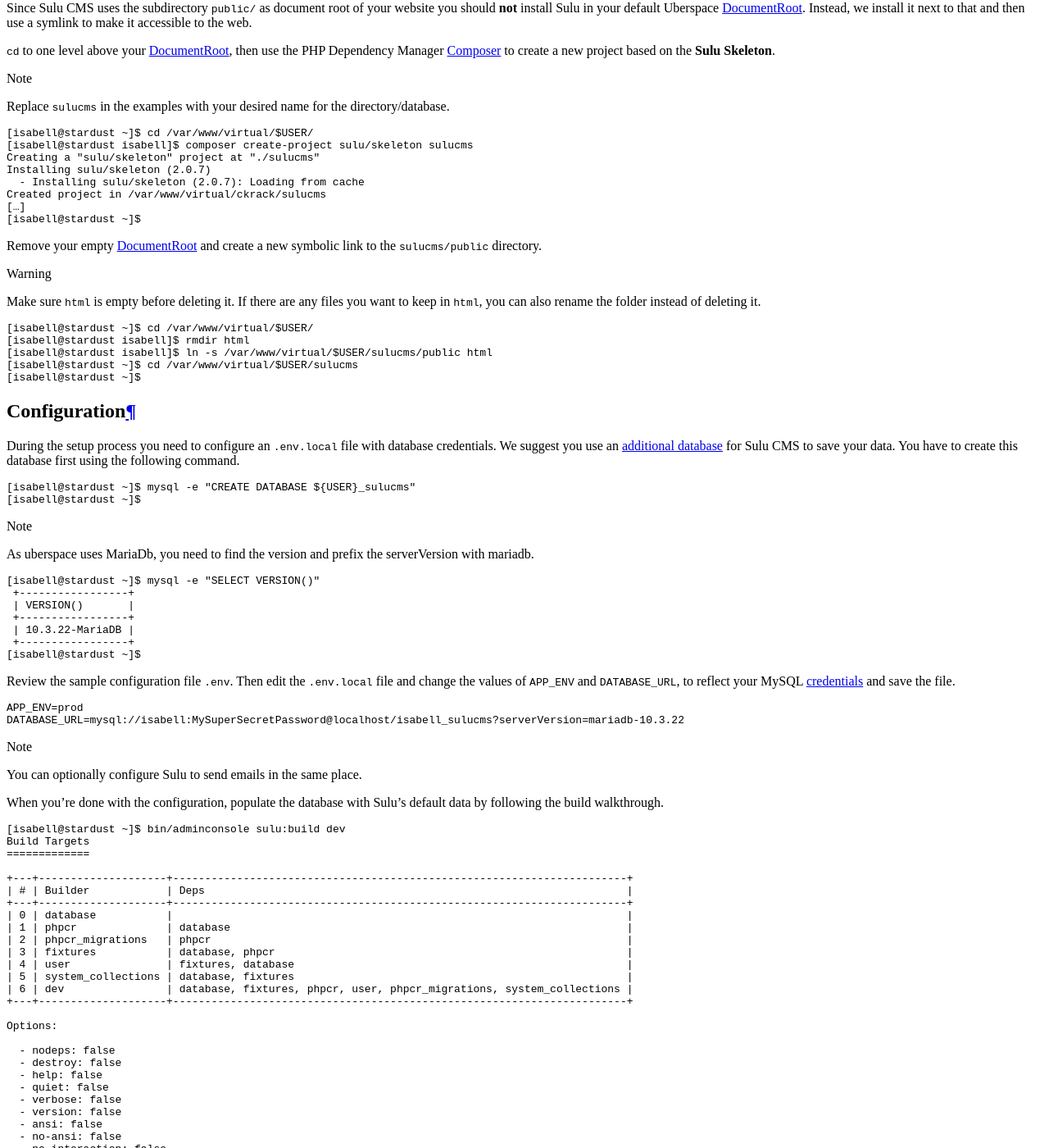
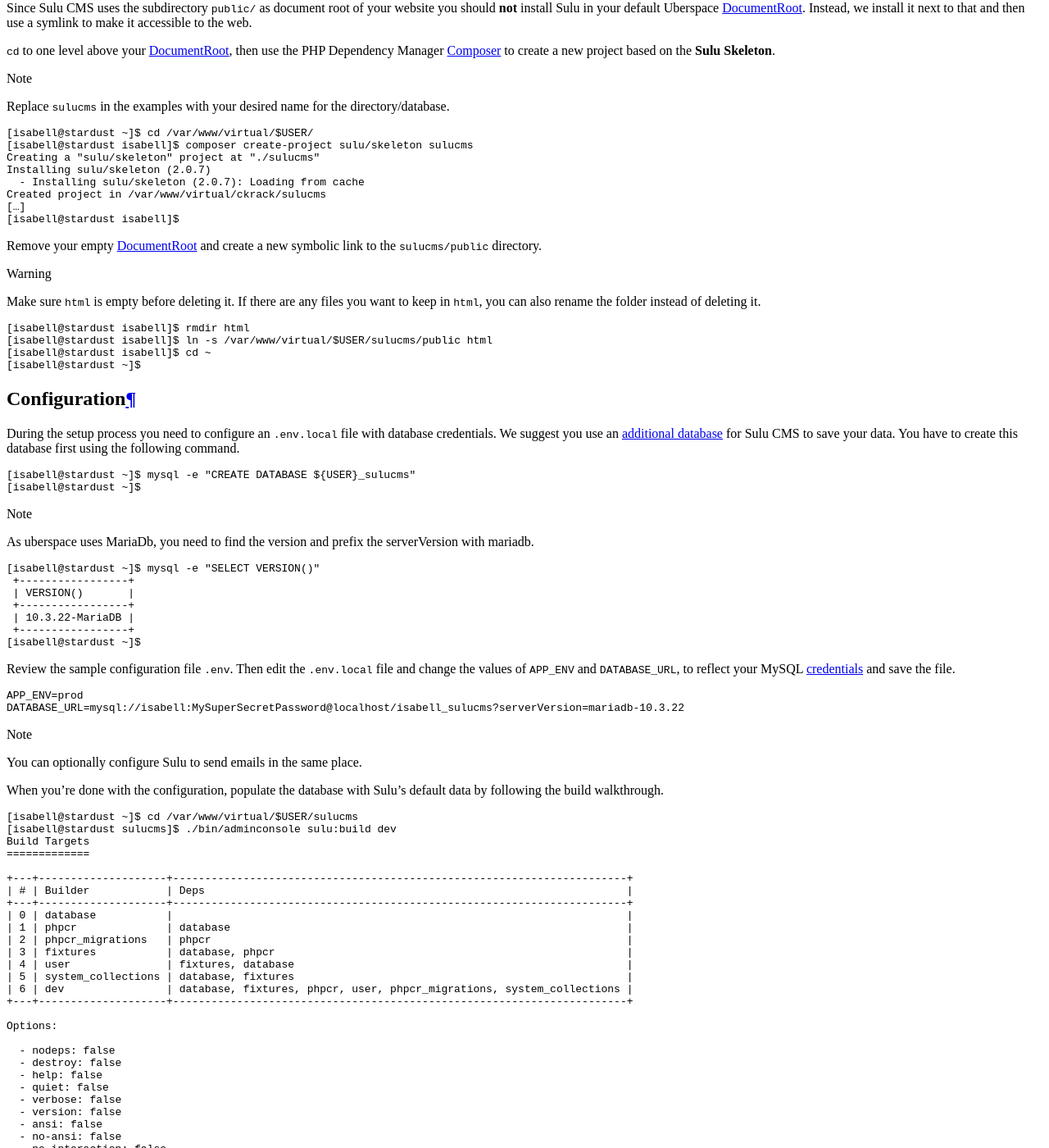
Before and after one commit to Uberspace/lab, a Sphinx documentation site: the page built from source/guide_sulu.rst, in a window 1280 px wide and 1400 px high, scrolled down 4179 px. Shown: the whole window at 82% size. Built offline with Sphinx 7.4.7 and the Read the Docs theme 2.0.0, drawn with Linux system fonts in a browser that asks for light colours.

Commit message:
[sulu] cleanup prompts and CWD handling

```diff
--- a/source/guide_sulu.rst
+++ b/source/guide_sulu.rst
@@ -68,7 +68,7 @@
    - Installing sulu/skeleton (2.0.7): Loading from cache
  Created project in /var/www/virtual/ckrack/sulucms
  […]
- [isabell@stardust ~]$
+ [isabell@stardust isabell]$
 
 Remove your empty :manual:`DocumentRoot <web-documentroot>` and create a new symbolic link to the ``sulucms/public`` directory.
 
@@ -77,10 +77,9 @@
 
 .. code-block:: console
 
- [isabell@stardust ~]$ cd /var/www/virtual/$USER/
  [isabell@stardust isabell]$ rmdir html
  [isabell@stardust isabell]$ ln -s /var/www/virtual/$USER/sulucms/public html
- [isabell@stardust ~]$ cd /var/www/virtual/$USER/sulucms
+ [isabell@stardust isabell]$ cd ~
  [isabell@stardust ~]$
 
 
@@ -121,7 +120,8 @@
 .. code-block:: console
  :emphasize-lines: 31
 
- [isabell@stardust ~]$ bin/adminconsole sulu:build dev
+ [isabell@stardust ~]$ cd /var/www/virtual/$USER/sulucms
+ [isabell@stardust sulucms]$ ./bin/adminconsole sulu:build dev
  Build Targets
  =============
 
```
